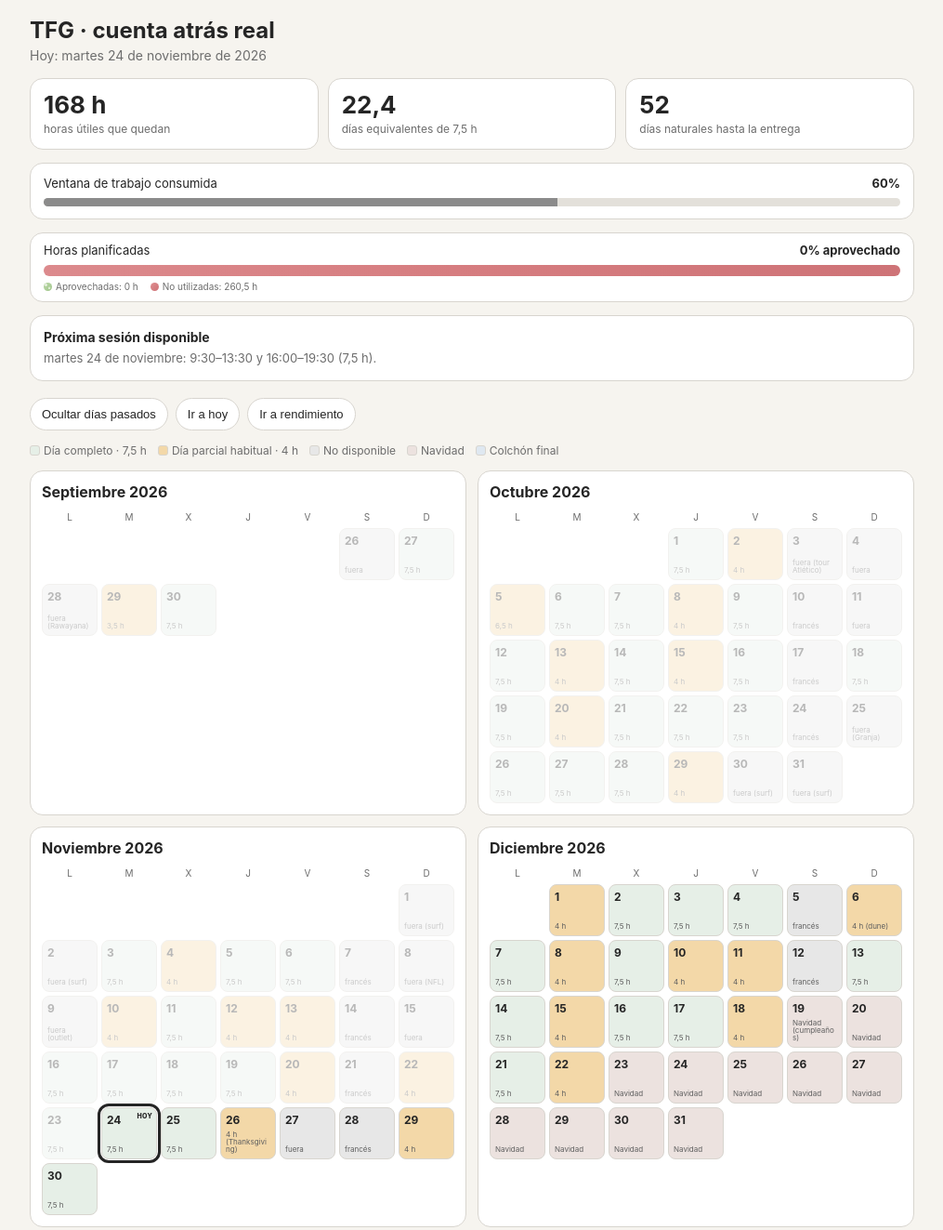
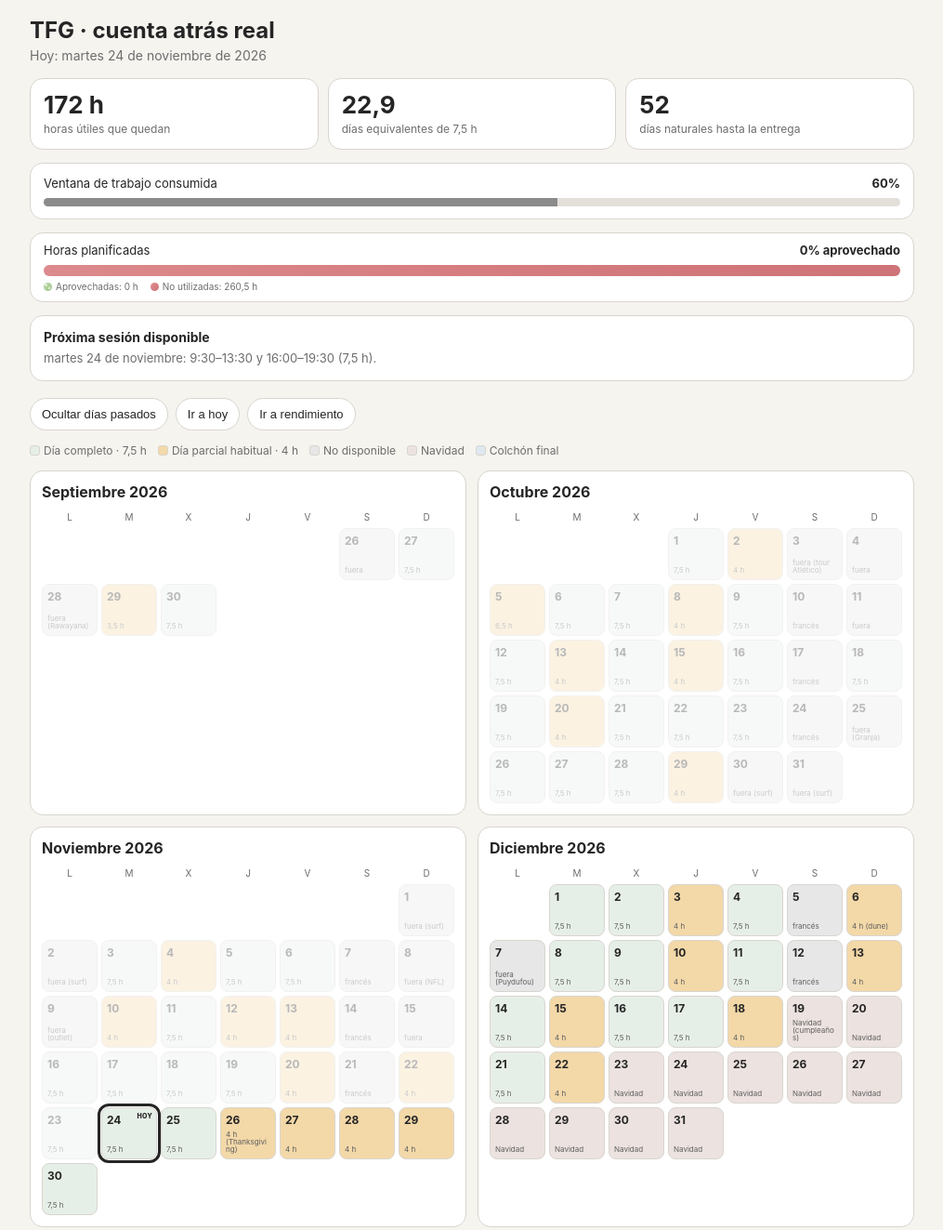
Before and after one commit to tgjkn5f896-hash/TFG-x7hQ3-cuenta-m8Va2-atras, a plain HTML site: page index.html in a window 1280 px wide. Shown: the top 1323 px of the page at 93% size, without its empty margins (132-1147 px from the left). Drawn offline with Linux system fonts and the light colour scheme.

Commit message:
Add files via upload

```diff
--- a/index.html
+++ b/index.html
@@ -343,7 +343,7 @@ button.active{background:#2d2d2d;color:white;border-color:#2d2d2d}
   const DISPLAY_START = '2026-09-26';
   const START = '2026-09-26';
   const END = '2027-01-15';
-  const TOTAL_HOURS = 421;
+  const TOTAL_HOURS = 425;
   const ECTS_TOTAL = 12;
   const HOURS_PER_ECTS = 27;
   const ECTS_TOTAL_HOURS = ECTS_TOTAL * HOURS_PER_ECTS;
@@ -388,8 +388,15 @@ button.active{background:#2d2d2d;color:white;border-color:#2d2d2d}
     '2026-11-29': {h:4,c:'part',t:'4 h'},
     '2026-11-12': {h:4,c:'part',t:'4 h'},
     '2026-11-26': {h:4,c:'part',t:'4 h (Thanksgiving)'},
-    '2026-11-27': {h:0,c:'off',t:'fuera'},
+    '2026-11-27': {h:4,c:'part',t:'4 h'},
+    '2026-11-28': {h:4,c:'part',t:'4 h'},
+    '2026-12-01': {h:7.5,c:'full',t:'7,5 h'},
+    '2026-12-03': {h:4,c:'part',t:'4 h'},
     '2026-12-04': {h:7.5,c:'full',t:'7,5 h'},
+    '2026-12-07': {h:0,c:'off',t:'fuera (Puydufou)'},
+    '2026-12-08': {h:7.5,c:'full',t:'7,5 h'},
+    '2026-12-11': {h:7.5,c:'full',t:'7,5 h'},
+    '2026-12-13': {h:4,c:'part',t:'4 h'},
     '2026-12-06': {h:4,c:'part',t:'4 h (dune)'},
     '2026-12-10': {h:4,c:'part',t:'4 h'},
     '2026-12-18': {h:4,c:'part',t:'4 h'},
@@ -458,6 +465,9 @@ button.active{background:#2d2d2d;color:white;border-color:#2d2d2d}
     if(s==='2026-11-20' || s==='2026-11-22') return '9:30–13:30';
     if(s==='2026-11-24') return '9:30–13:30 y 16:00–19:30';
     if(s==='2026-11-29') return '9:30–13:30';
+    if(s==='2026-11-27' || s==='2026-11-28') return '9:30–13:30';
+    if(s==='2026-12-01' || s==='2026-12-08' || s==='2026-12-11') return '9:30–13:30 y 16:00–19:30';
+    if(s==='2026-12-03' || s==='2026-12-13') return '9:30–13:30';
     if(s==='2026-12-04') return '9:30–13:30 y 16:00–19:30';
     if(s==='2026-12-06') return '9:30–13:30';
     if(s==='2026-10-09' || s==='2026-10-23') return '9:30–13:30 y 16:00–19:30';
@@ -578,6 +588,9 @@ button.active{background:#2d2d2d;color:white;border-color:#2d2d2d}
     if(s==='2026-11-20' || s==='2026-11-22') return 13*60+30;
     if(s==='2026-11-24') return 19*60+30;
     if(s==='2026-11-29') return 13*60+30;
+    if(s==='2026-11-27' || s==='2026-11-28') return 13*60+30;
+    if(s==='2026-12-01' || s==='2026-12-08' || s==='2026-12-11') return 19*60+30;
+    if(s==='2026-12-03' || s==='2026-12-13') return 13*60+30;
     if(s==='2026-12-04') return 19*60+30;
     if(s==='2026-12-06') return 13*60+30;
     if(s>='2026-10-02'){
```
